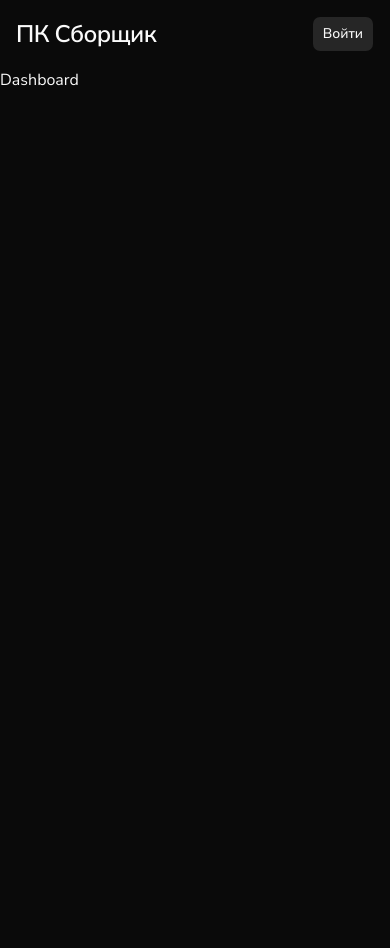
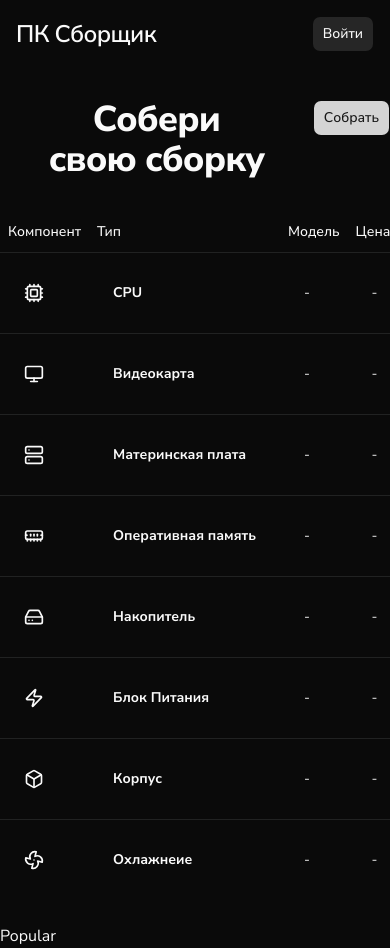
Before and after one commit to brian7346/pc-builder, a Next.js app: page /dashboard in a window 390 px wide. Before the commit the page ends 844 px from the top, so only its background shows below. Built offline with nearby package versions, Linux system fonts and the light colour scheme; no server answers.

Commit message:
feat modal component

```diff
--- /dev/null
+++ b/app/dashboard/components/add-component-dialog.tsx
@@ -0,0 +1,47 @@
+'use client'
+
+import { DialogContent, DialogHeader, DialogTitle } from "@/components/ui/dialog";
+import { Component } from "@/lib/types";
+import { useState } from "react";
+import { ComponentCard } from "./component-card";
+
+type Props = {
+    categoryId: string;
+    categoryName: string;
+    onSelect: (component: Component) => void
+}
+
+export function AddComponentDialogContent({
+    categoryId,
+    categoryName,
+    onSelect
+}: Props) {
+    const [components, setComponents] = useState<Component[]>([]);
+    const [loading, setLoading] = useState(true);
+
+    return (
+        <DialogContent className="max-w-4xl w-[90vw] max-h-[85vh] overflow-hidden flex flex-col">
+            <DialogHeader>
+                <DialogTitle>Добавить компонент - {categoryName}</DialogTitle>
+            </DialogHeader>
+            <div className="overflow-y-auto flex-1 mx-1 px-1">
+                {
+                    components.length > 0 && (
+                        <div className="grid gap-3 sm:grid-cols-2 lg:grid-cols-3">
+                            {
+                                components.map((c) => (
+                                    <ComponentCard
+                                        key={c.id}
+                                        name={c.name}
+                                        price={c.price}
+                                        onClick={() => onSelect(c)}
+                                    />
+                                ))
+                            }
+                        </div>
+                    )
+                }
+            </div>
+        </DialogContent>
+    )
+}
--- /dev/null
+++ b/app/dashboard/components/component-card.tsx
@@ -0,0 +1,30 @@
+import { Button } from "@/components/ui/button";
+import { Card, CardDescription, CardFooter, CardHeader, CardTitle } from "@/components/ui/card";
+import { Plus } from "lucide-react";
+
+type Props = {
+    name: string;
+    price: number;
+    onClick?: () => void;
+}
+
+export function ComponentCard({
+    name,
+    price,
+    onClick
+}: Props) {
+    return (<Card>
+        <CardHeader className="min-h-0 flex-1 pb-2">
+            <CardTitle className="text-base font-medium leading-tight">{name}</CardTitle>
+            <CardDescription className="text-sm font-medium tabular-nums">
+                { new Intl.NumberFormat('ru-RU').format(price) }
+            </CardDescription>
+        </CardHeader>
+        <CardFooter className="pt-0">
+            <Button>
+                <Plus className="h-3.5 w-3.5"/>
+                Добавить
+            </Button>
+        </CardFooter>
+    </Card> )
+}
--- /dev/null
+++ b/app/dashboard/components/current-build.tsx
@@ -0,0 +1,33 @@
+'use client'
+
+import { Button } from "@/components/ui/button"
+import { TypographyH1 } from "@/components/ui/typography-h1"
+import type { Component } from "@/lib/types"
+import { useCallback, useState } from "react"
+import { TableParts } from "./table"
+import { componentCategories } from "@/lib/constants"
+
+export const CurrentBuild = () =>{
+    const [selectedByCategory, setSelecetedByCategory] = useState<Record<string, Component | null>>({})
+    const [saveDialogOpen, setSaveDialogOpen] = useState(false)
+
+    const onSelectComponent = useCallback((categoryId: string, component: Component | null) => {
+        setSelecetedByCategory(prev => ({...prev, [categoryId]: component}))
+    },[])
+
+    return (
+        <>
+            <div className="flex justify-between mb-8">
+                <TypographyH1>Собери свою сборку</TypographyH1>
+                <Button onClick={() => setSaveDialogOpen(true)}>Собрать</Button>
+            </div>
+            <div className="min-w-0 overflow-x-auto">
+                <TableParts
+                    components={componentCategories}
+                    onSelectedComponent={onSelectComponent}
+                    selectedByCategory={selectedByCategory}
+                />
+            </div>
+        </>
+    )
+}
--- /dev/null
+++ b/app/dashboard/components/table.tsx
@@ -0,0 +1,114 @@
+'use client'
+
+import {
+    Table,
+    TableBody,
+    TableCell,
+    TableHead,
+    TableHeader,
+    TableRow
+} from '@/components/ui/table'
+import {
+    Dialog,
+    DialogTrigger
+} from '@/components/ui/dialog'
+
+import { Component, ComponentCategory } from "@/lib/types";
+import { Box, Cpu, Fan, HardDrive, MemoryStick, Monitor, Plus, Server, Zap } from "lucide-react";
+import { useState } from "react";
+import { Button } from '@/components/ui/button';
+import { AddComponentDialogContent } from './add-component-dialog';
+
+const iconMap: Record<ComponentCategory['icon'], React.ElementType> = {
+    Cpu,
+    Monitor,
+    Server,
+    MemoryStick,
+    HardDrive,
+    Zap,
+    Box,
+    Fan
+}
+
+type CategoryRow = {
+    id: string;
+    name: string;
+    icon: string;
+}
+
+type Props = {
+    components: CategoryRow[];
+    selectedByCategory: Record<string, Component | null>;
+    onSelectedComponent: (categoryId: string, component: Component | null) => void
+}
+
+export function TableParts({
+    components,
+    selectedByCategory,
+    onSelectedComponent
+}: Props){
+    const [openCategoryId, setOpenCategoryId] = useState<string | null>(null);
+
+    const totalPrice = Object.values(selectedByCategory).reduce(
+        (sum, c) => sum + (c?.price ?? 0),
+        0
+    )
+
+    return (
+        <Table>
+            <TableHeader>
+                <TableRow>
+                    <TableHead className='w-[100px]'>Компонент</TableHead>
+                    <TableHead>Тип</TableHead>
+                    <TableHead>Модель</TableHead>
+                    <TableHead>Цена</TableHead>
+                    <TableHead className='text-right'>Действия</TableHead>
+                </TableRow>
+            </TableHeader>
+            <TableBody>
+                {
+                    components.map(category => {
+                        const Icon = iconMap[category.icon];
+                        const selected = selectedByCategory[category.id];
+
+                        return (
+                            <TableRow key={category.id} className='my-2'>
+                                <TableCell>
+                                    <div className="flex tems-center">
+                                        <Icon className="h-5 w-5 mr-1"/>
+                                    </div>
+                                </TableCell>
+                                <TableCell className='font-bold'>{category.name}</TableCell>
+                                <TableCell>{selected?.name ?? '-'}</TableCell>
+                                <TableCell>{selected?.price ?? '-'}</TableCell>
+                                <TableCell className='text-right'>
+                                    <Dialog
+                                        open={openCategoryId === category.id}
+                                        onOpenChange={(open) => setOpenCategoryId(open ? category.id : null)}
+                                    >
+                                    <DialogTrigger asChild>
+                                        <Button variant="outline" size="sm">
+                                            <Plus className='h-4 w-4 mr-1'/>
+                                            { selected ? 'Изменить' : 'Добавить'}
+                                        </Button>
+                                    </DialogTrigger>
+                                    <AddComponentDialogContent
+                                        categoryId={category.id}
+                                        categoryName={category.name}
+                                        onSelect={
+                                            (c) => {
+                                                onSelectedComponent(category.id, c);
+                                                setOpenCategoryId(null)
+                                            }
+                                        }
+                                    />
+                                    </Dialog>
+                                </TableCell>
+                            </TableRow>
+                        )
+                    })
+                }
+            </TableBody>
+        </Table>
+    )
+}
--- /dev/null
+++ b/app/dashboard/layout.tsx
@@ -0,0 +1,9 @@
+export default function DashboardLayout({
+    children
+}: { children: React.ReactNode}) {
+    return (
+        <div className="container mx-auto max-w-5xl mt-8">
+            { children }
+        </div>
+    )
+}
--- a/app/dashboard/page.tsx
+++ b/app/dashboard/page.tsx
@@ -1,5 +1,14 @@
+import { CurrentBuild } from "./components/current-build";
+
 export default function Dashboard() {
     return (
-        <div>Dashboard</div>
+        <div className="flex flex-col gap-6 lg:flex-row lg:items-start">
+            <div className="min-w-0 flex-1">
+                <CurrentBuild />
+            </div>
+            <aside className="shrink-0 lg:sticky lg:top-6 lg:w-64">
+                Popular
+            </aside>
+        </div>
     )
 }
--- a/components/ui/table.tsx
+++ b/components/ui/table.tsx
@@ -83,7 +83,7 @@ function TableCell({ className, ...props }: React.ComponentProps<"td">) {
     <td
       data-slot="table-cell"
       className={cn(
-        "p-2 align-middle whitespace-nowrap [&:has([role=checkbox])]:pr-0",
+        "p-6 align-middle whitespace-nowrap [&:has([role=checkbox])]:pr-0",
         className
       )}
       {...props}
--- /dev/null
+++ b/lib/constants.ts
@@ -0,0 +1,12 @@
+import { ComponentCategory } from "./types";
+
+export const componentCategories: ComponentCategory[] = [
+    {id: 'cpu', name: 'CPU', icon: 'Cpu'},
+    {id: 'gpu', name: 'Видеокарта', icon: 'Monitor'},
+    {id: 'motherboard', name: 'Материнская плата', icon: 'Server'},
+    {id: 'ram', name: 'Оперативная память', icon: 'MemoryStick'},
+    {id: 'storage', name: 'Накопитель', icon: 'HardDrive'},
+    {id: 'psu', name: 'Блок Питания', icon: 'Zap'},
+    {id: 'case', name: 'Корпус', icon: 'Box'},
+    {id: 'cooling', name: 'Охлажнеие', icon: 'Fan'},
+]
--- /dev/null
+++ b/lib/types.ts
@@ -0,0 +1,37 @@
+export type ComponentCategory = {
+    id: string;
+    name: string;
+    icon: string;
+}
+
+export type Component = {
+    id: string;
+    name: string;
+    price: number;
+    type: ComponentType;
+    socket: string | null
+}
+
+export type ComponentType = 'cpu' | 'gpu' | 'ram' | 'ssd' | 'motherboard' | 'psu' | 'case' | 'cooler'
+
+export const categoryIdToDbType: Record<string, ComponentType> = {
+    cpu: 'cpu',
+    gpu: 'gpu',
+    ram: 'ram',
+    storage: 'ssd',
+    motherboard: 'motherboard',
+    psu: 'psu',
+    case: 'case',
+    cooling: 'cooler'
+}
+
+export const dbTypeToCategoryId: Record<ComponentType, string> = {
+    cpu: 'cpu',
+    gpu: 'gpu',
+    ram: 'ram',
+    ssd: 'storage',
+    motherboard: 'motherboard',
+    psu: 'psu',
+    case: 'case',
+    cooler: 'cooling'
+}
```
